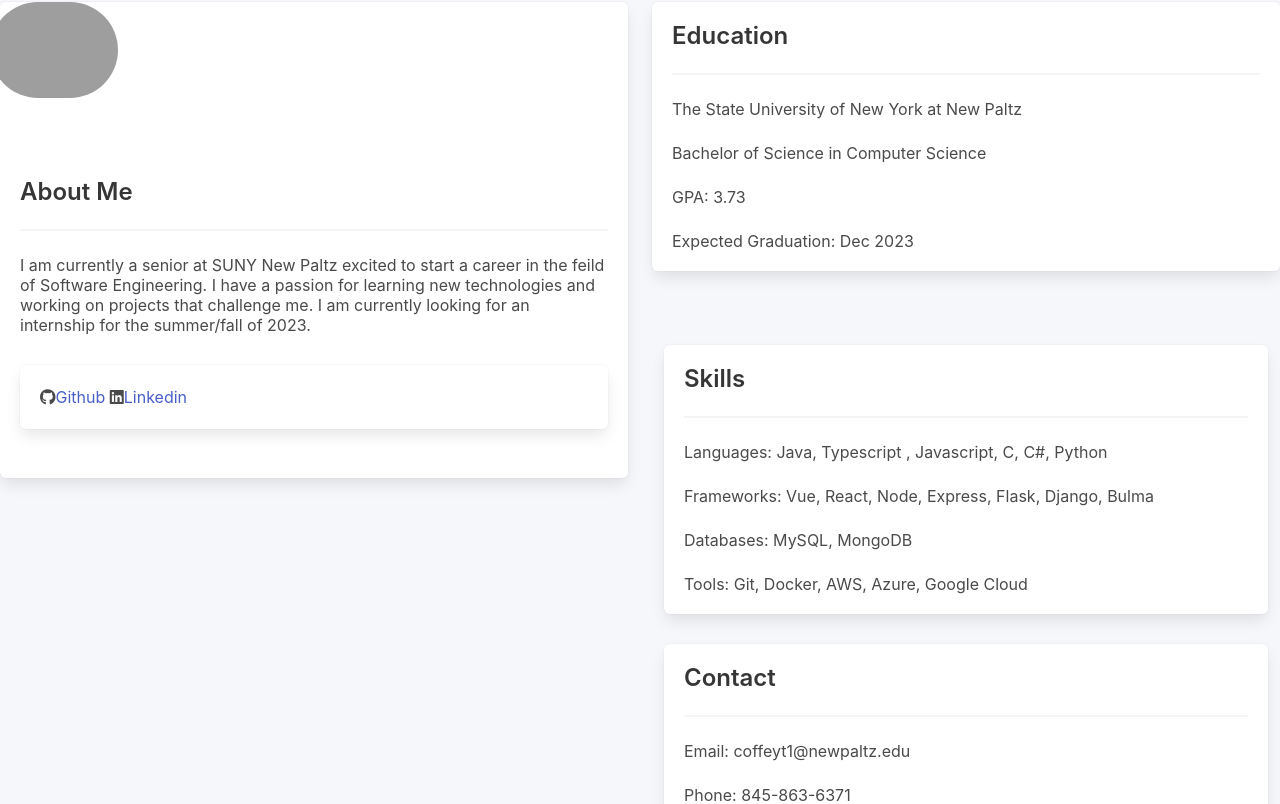
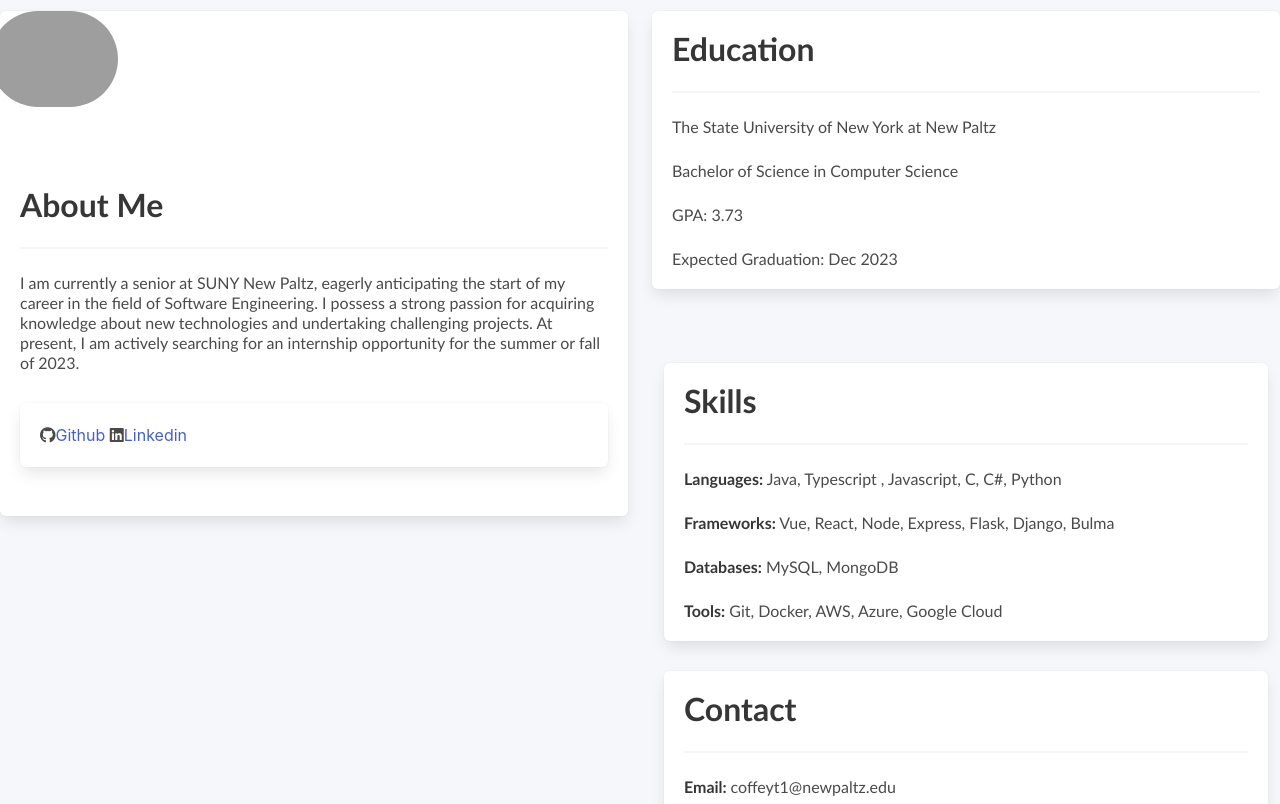
Before and after one commit to TomTomCoffey/MySite, a Vue app: page / in a window 1280 px wide. Shown: the part 256-1060 px from the top of the page. Built offline with nearby package versions, Linux system fonts and the light colour scheme; grey boxes are pictures that could not be loaded.

Commit message:
minor fixes to style. font on homepage and burger is visable

```diff
--- a/src/components/NavBar.vue
+++ b/src/components/NavBar.vue
@@ -76,7 +76,10 @@ const isMenuActive = ref(false);
             }
 
 
-
+.navbar-burger{
+  background-color: whitesmoke;
+  color: rgb(60, 59, 59);
+}
 
 
 
--- a/src/views/HomeView.vue
+++ b/src/views/HomeView.vue
@@ -31,9 +31,9 @@
             </div>
 
               <hr>
-                <p class="subtitle is-6"> I am currently a senior at SUNY New Paltz excited to start a career in the feild of Software Engineering.
-                I have a passion for learning new technologies and working on projects that challenge me. I am currently looking for an internship
-                for the summer/fall of 2023. </p>
+                <p class="subtitle is-6"> I am currently a senior at SUNY New Paltz, eagerly anticipating the start of my career in the field of Software Engineering.
+                   I possess a strong passion for acquiring knowledge about new technologies and undertaking
+                   challenging projects. At present, I am actively searching for an internship opportunity for the summer or fall of 2023. </p>
 
 
               <div class="box is-github">
@@ -73,18 +73,18 @@
     <div class="box is-info">
       <p class="title is-5">Skills</p>
       <hr>
-      <p class="subtitle is-6">Languages: Java, Typescript , Javascript, C, C#, Python </p>
-      <p class="subtitle is-6">Frameworks: Vue, React, Node, Express, Flask, Django, Bulma  </p>
-      <p class="subtitle is-6">Databases: MySQL, MongoDB </p>
-      <p class="subtitle is-6">Tools: Git, Docker, AWS, Azure, Google Cloud </p>
+      <p class="subtitle is-6"><strong>Languages:</strong> Java, Typescript , Javascript, C, C#, Python </p>
+      <p class="subtitle is-6"><strong>Frameworks:</strong> Vue, React, Node, Express, Flask, Django, Bulma  </p>
+      <p class="subtitle is-6"><strong>Databases:</strong> MySQL, MongoDB </p>
+      <p class="subtitle is-6"><strong>Tools:</strong> Git, Docker, AWS, Azure, Google Cloud </p>
 
     </div>
 
     <div class="box is-info">
       <p class="title is-5">Contact</p>
       <hr>
-      <p class="subtitle is-6">Email: coffeyt1@newpaltz.edu</p>
-      <p class="subtitle is-6">Phone: 845-863-6371</p>
+      <p class="subtitle is-6"><strong>Email: </strong>coffeyt1@newpaltz.edu</p>
+      <p class="subtitle is-6"><strong>Phone: </strong>845-863-6371</p>
 
 
   </div>
@@ -129,14 +129,16 @@
 }
 
 .title{
-  font-size: 1.5rem;
+  font-size: 2rem;
   font-weight: 600;
   font:  bold;
+  font-family: 'Gill Sans', 'Gill Sans MT', Calibri, 'Trebuchet MS', sans-serif;
 }
 
 .subtitle{
   font-size: 1rem;
   margin-top: 3px;
+  font-family: 'Gill Sans', 'Gill Sans MT', Calibri, 'Trebuchet MS', sans-serif;
 }
 
 
```
